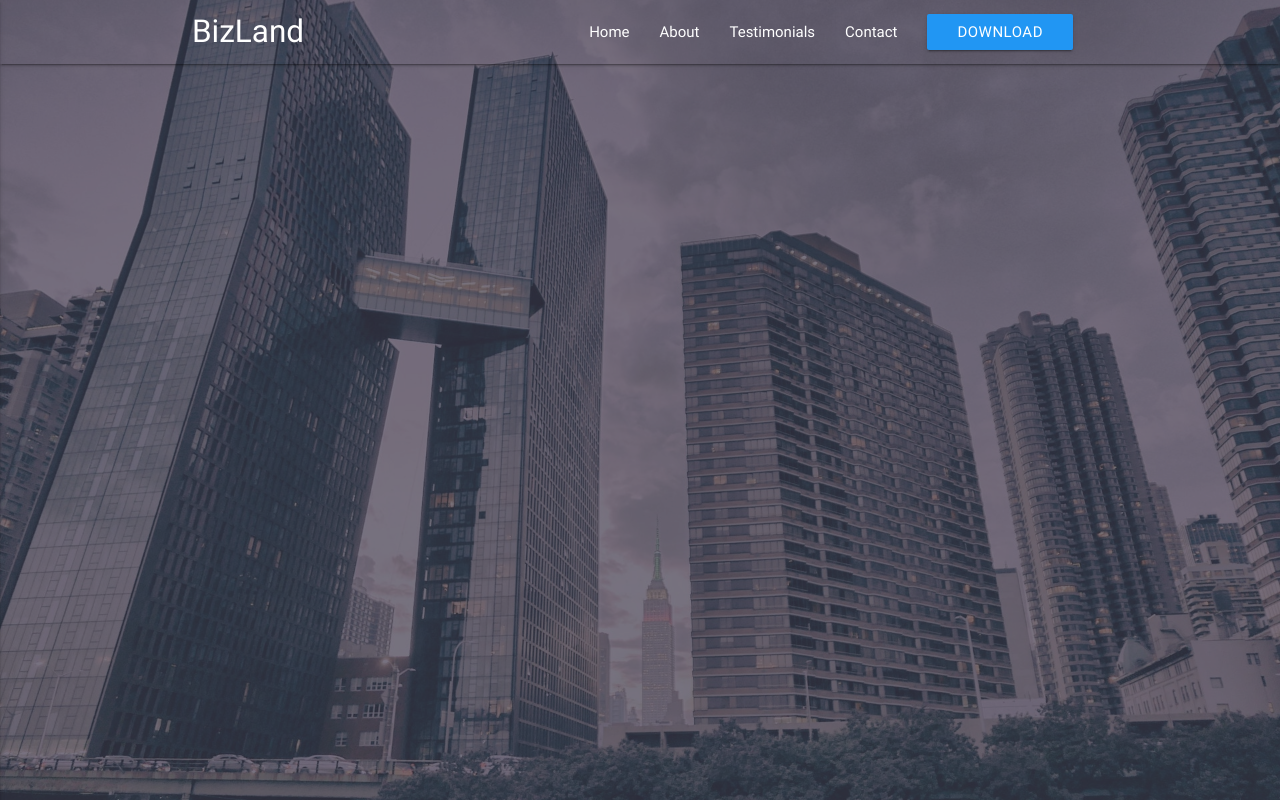
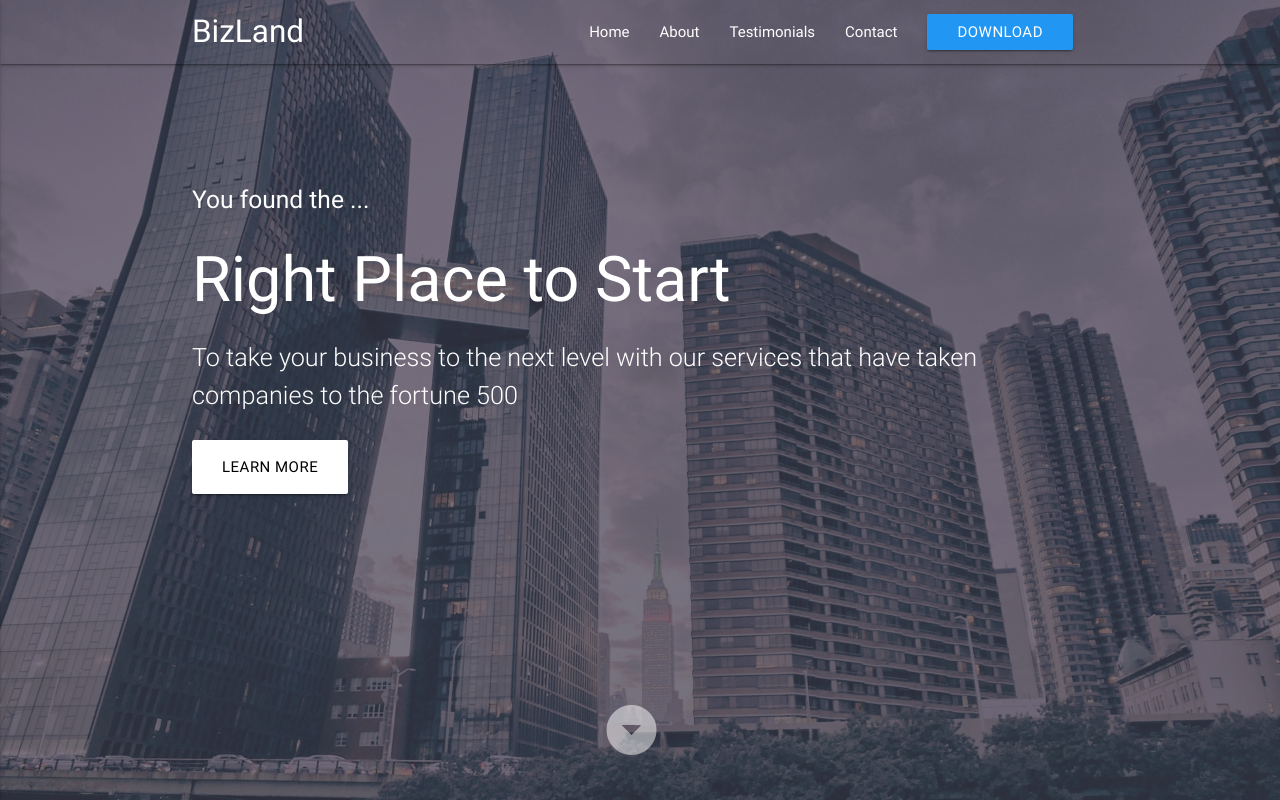
Before and after one commit to CodeSlaughter/bizLand, a plain HTML site: page index.html in a window 1280 px wide. Drawn offline with nearby package versions, Linux system fonts and the light colour scheme.

Commit message:
header content

```diff
--- a/css/main.css
+++ b/css/main.css
@@ -17,3 +17,14 @@
     color: #fff;
     position: relative;
 }
+
+.main-header .showcase {
+    padding-top: 110px;
+}
+
+.scroll-icon {
+    position: absolute;
+    bottom: 5%;
+    left: 47%;
+    opacity: 0.5;
+}
--- a/index.html
+++ b/index.html
@@ -68,6 +68,24 @@
           <a href="#" class="btn blue">Download</a>
         </li>
       </ul>
+      <!-- Showcase -->
+      <div class="showcase container">
+        <div class="row">
+          <div class="col s12 main-text">
+            <h5>You found the ...</h5>
+            <h1>Right Place to Start</h1>
+            <p class="flow-text">
+              To take your business to the next level with our services that have taken companies to the fortune 500
+            </p>
+            <a href="#about" class="btn btn-large white black-text">Learn More</a>
+            <a href="#contact" class="white-text">
+              <i class="material-icons medium scroll-icon">
+                arrow_drop_down_circle
+              </i>
+            </a>
+          </div>
+        </div>
+      </div>
     </div>
   </header>
 
```
